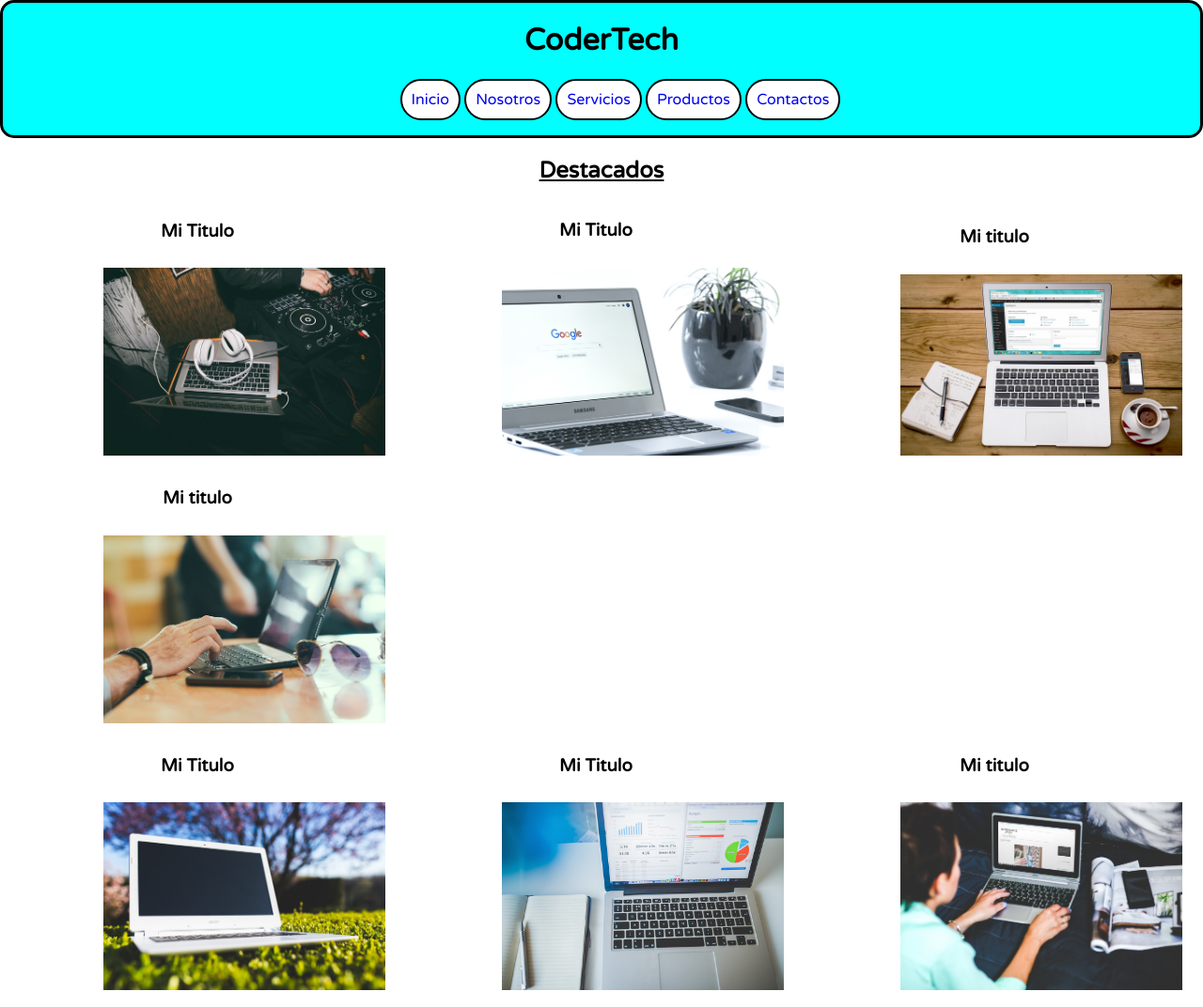
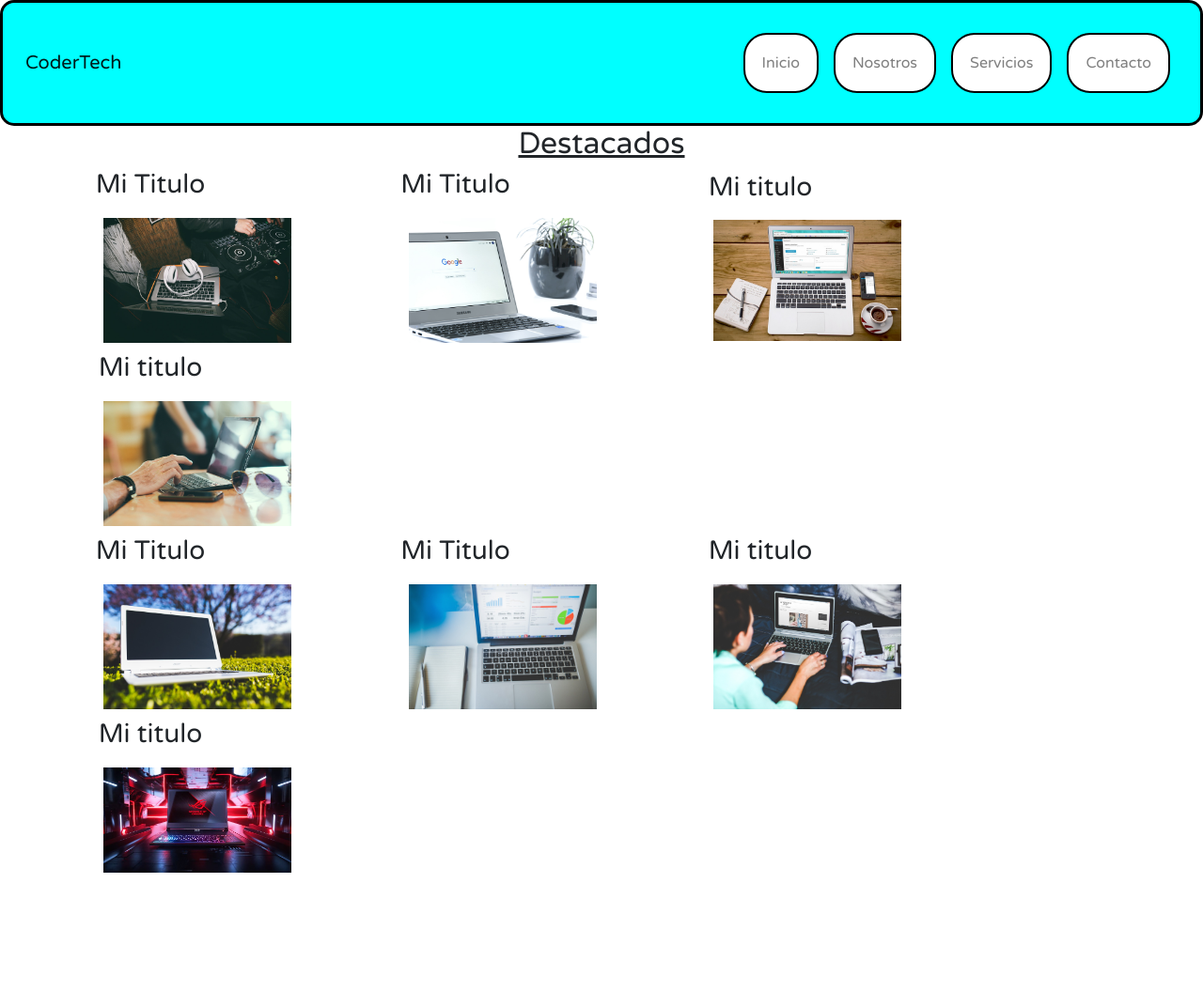
Before and after one commit to SerGioAriel-01/SerGioAriel-01.github.io, a plain HTML site: page index.html in a window 1280 px wide. Shown: the top 1072 px of the page at 94% size. Drawn offline with nearby package versions, Linux system fonts and the light colour scheme; files that its build step writes are made by us from their sources.

Commit message:
implementacion de bootstrap al proyecto con minimos cambios en la barra de navegacion

```diff
--- a/CSS/Style.css
+++ b/CSS/Style.css
@@ -1,8 +1,3 @@
-body{
-    margin: 0;
-    padding: 0;
-}
-
 
 header {
     text-align: center;
--- a/index.html
+++ b/index.html
@@ -6,21 +6,35 @@
     <link rel="preconnect" href="https://fonts.googleapis.com">
     <link rel="preconnect" href="https://fonts.gstatic.com" crossorigin>
     <link href="https://fonts.googleapis.com/css2?family=Varela+Round&display=swap" rel="stylesheet">
-    <link rel="stylesheet" href="Style/Style.css">
+    <link rel="stylesheet" href="CSS/Style.css">
+    <link rel="stylesheet" href="https://maxcdn.bootstrapcdn.com/bootstrap/4.5.2/css/bootstrap.min.css">
     <title>CoderTech</title>
   </head>
   <body>
     <header>
-      <h1>CoderTech</h1>
-        <nav>
-            <ul class="colorfondo">
-                <li><a href="/index.html">Inicio</a></li>
-                <li><a href="./pages/nosotros.html">Nosotros</a></li>
-                <li><a href="./pages/servicios.html">Servicios</a></li>
-                <li><a href="./pages/Productos.html">Productos</a></li>
-                <li><a href="./pages/contactos.html">Contactos</a></li>
-            </ul>
-        </nav>
+        <nav class="navbar navbar-expand-lg navbar-light p-4">
+            <a class="navbar-brand" href="#">CoderTech</a>
+            <button class="navbar-toggler" type="button" data-toggle="collapse" data-target="#navbarSupportedContent" aria-controls="navbarSupportedContent" aria-expanded="false" aria-label="Toggle navigation">
+              <span class="navbar-toggler-icon"></span>
+            </button>
+
+            <div class="collapse navbar-collapse" id="navbarSupportedContent">
+              <ul class="navbar-nav ml-auto">
+                <li class="nav-item m-2">
+                  <a class="nav-link " href="#">Inicio</a>
+                </li>
+                <li class="nav-item m-2">
+                  <a class="nav-link" href="#">Nosotros</a>
+                </li>
+                <li class="nav-item m-2">
+                  <a class="nav-link" href="#">Servicios</a>
+                </li>
+                <li class="nav-item m-2">
+                  <a class="nav-link" href="#">Contacto</a>
+                </li>
+              </ul>
+            </div>
+          </nav>
     </header>
     <div>
         <h2>Destacados</h2>
@@ -62,5 +76,8 @@
         </div>
     </section>
     <footer>CopyRight 2024 ©CoderTech</footer>
+    <script src="https://code.jquery.com/jquery-3.5.1.slim.min.js"></script>
+    <script src="https://cdn.jsdelivr.net/npm/@popperjs/core@1.16.1/dist/umd/popper.min.js"></script>
+    <script src="https://maxcdn.bootstrapcdn.com/bootstrap/4.5.2/js/bootstrap.min.js"></script>
   </body>
 </html>
```
